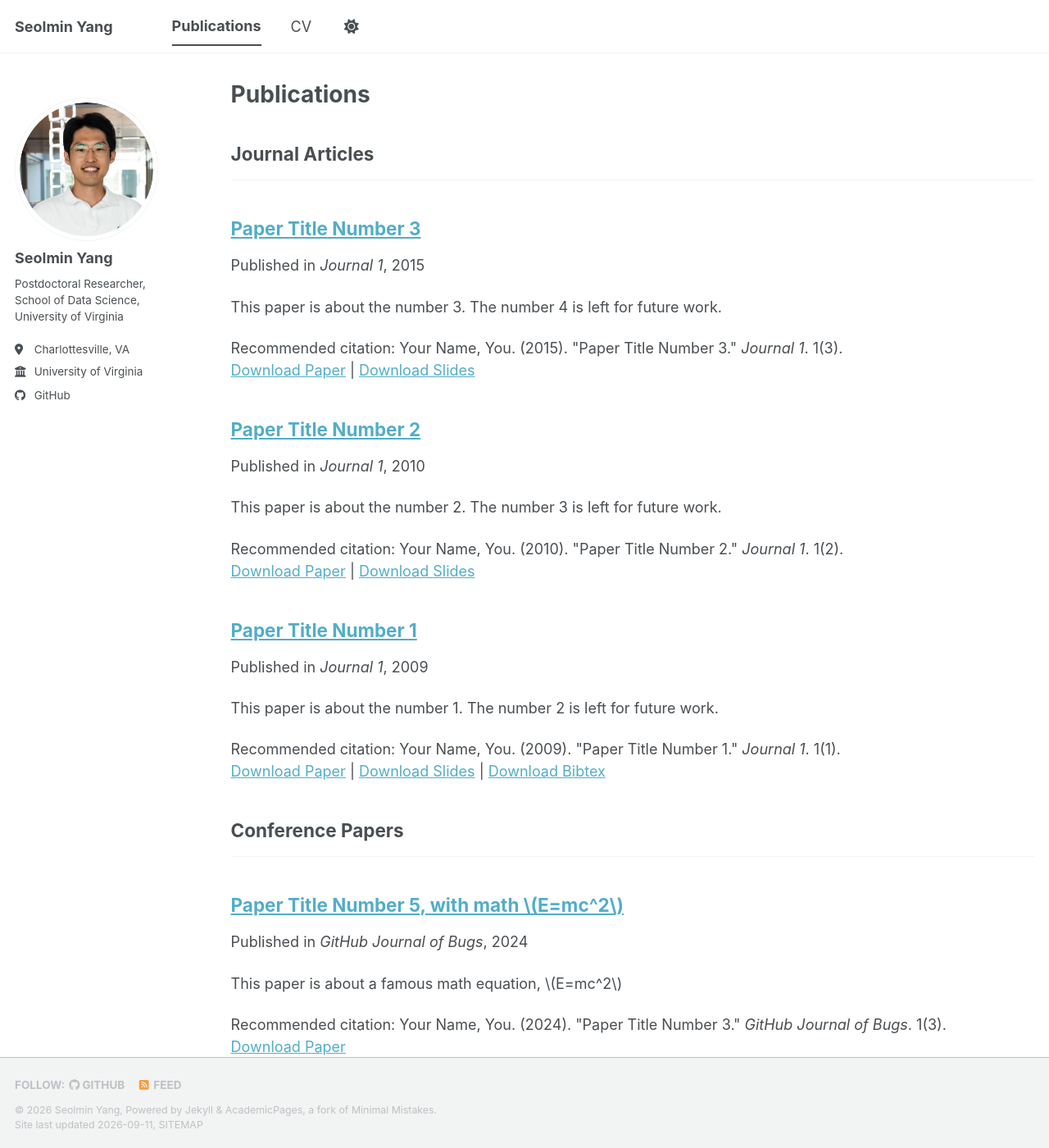
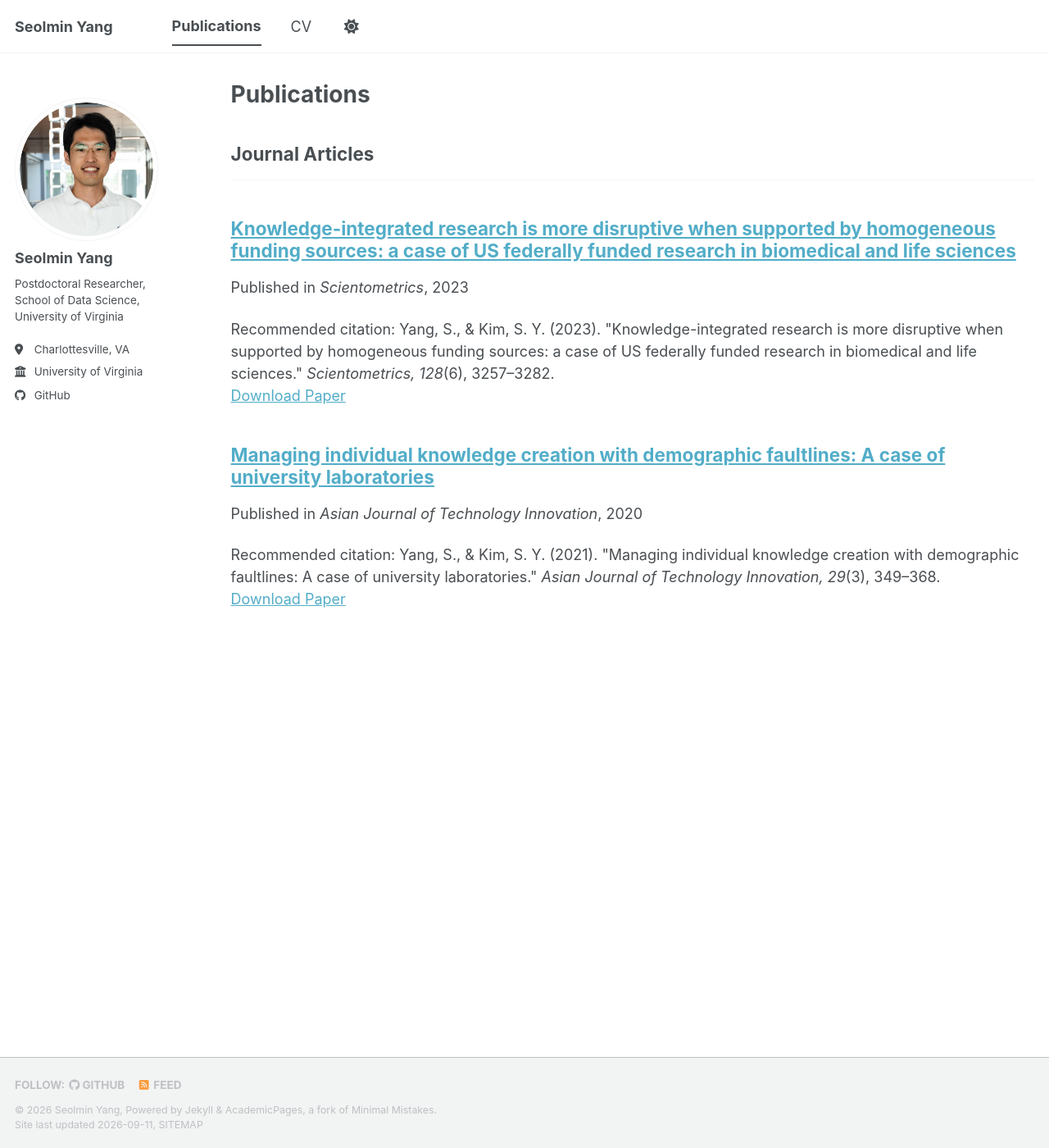
Before and after one commit to seolminyang/seolminyang.github.io, a Jekyll site: the page built from _pages/publications.html, in a window 1280 px wide and 1400 px high. Shown: the whole window at 82% size. Built offline with Jekyll 4.4.1, drawn with Linux system fonts in a browser that asks for light colours; a style sheet for code colours, icons or effects is not loaded; some of the changed text lies outside the part shown.

Commit message:
Update publications

```diff
--- a/_config.yml
+++ b/_config.yml
@@ -88,6 +88,8 @@ publication_category:
     title: 'Books'
   manuscripts:
     title: 'Journal Articles'
+  working-papers:
+    title: 'Working Papers'
   conferences:
     title: 'Conference Papers'
 
--- a/_publications/2009-10-01-paper-title-number-1.md
+++ /dev/null
@@ -1,14 +0,0 @@
----
-title: "Paper Title Number 1"
-collection: publications
-category: manuscripts
-permalink: /publication/2009-10-01-paper-title-number-1
-excerpt: 'This paper is about the number 1. The number 2 is left for future work.'
-date: 2009-10-01
-venue: 'Journal 1'
-slidesurl: 'https://academicpages.github.io/files/slides1.pdf'
-paperurl: 'https://academicpages.github.io/files/paper1.pdf'
-bibtexurl: 'https://academicpages.github.io/files/bibtex1.bib'
-citation: 'Your Name, You. (2009). &quot;Paper Title Number 1.&quot; <i>Journal 1</i>. 1(1).'
----
-The contents above will be part of a list of publications, if the user clicks the link for the publication than the contents of section will be rendered as a full page, allowing you to provide more information about the paper for the reader. When publications are displayed as a single page, the contents of the above "citation" field will automatically be included below this section in a smaller font.
--- a/_publications/2010-10-01-paper-title-number-2.md
+++ /dev/null
@@ -1,14 +0,0 @@
----
-title: "Paper Title Number 2"
-collection: publications
-category: manuscripts
-permalink: /publication/2010-10-01-paper-title-number-2
-excerpt: 'This paper is about the number 2. The number 3 is left for future work.'
-date: 2010-10-01
-venue: 'Journal 1'
-slidesurl: 'https://academicpages.github.io/files/slides2.pdf'
-paperurl: 'https://academicpages.github.io/files/paper2.pdf'
-citation: 'Your Name, You. (2010). &quot;Paper Title Number 2.&quot; <i>Journal 1</i>. 1(2).'
----
-
-The contents above will be part of a list of publications, if the user clicks the link for the publication than the contents of section will be rendered as a full page, allowing you to provide more information about the paper for the reader. When publications are displayed as a single page, the contents of the above "citation" field will automatically be included below this section in a smaller font.
--- a/_publications/2015-10-01-paper-title-number-3.md
+++ /dev/null
@@ -1,14 +0,0 @@
----
-title: "Paper Title Number 3"
-collection: publications
-category: manuscripts
-permalink: /publication/2015-10-01-paper-title-number-3
-excerpt: 'This paper is about the number 3. The number 4 is left for future work.'
-date: 2015-10-01
-venue: 'Journal 1'
-slidesurl: 'https://academicpages.github.io/files/slides3.pdf'
-paperurl: 'https://academicpages.github.io/files/paper3.pdf'
-citation: 'Your Name, You. (2015). &quot;Paper Title Number 3.&quot; <i>Journal 1</i>. 1(3).'
----
-
-The contents above will be part of a list of publications, if the user clicks the link for the publication than the contents of section will be rendered as a full page, allowing you to provide more information about the paper for the reader. When publications are displayed as a single page, the contents of the above "citation" field will automatically be included below this section in a smaller font.
--- /dev/null
+++ b/_publications/2020-demographic-faultlines.md
@@ -0,0 +1,10 @@
+---
+title: "Managing individual knowledge creation with demographic faultlines: A case of university laboratories"
+collection: publications
+category: manuscripts
+permalink: /publication/2020-demographic-faultlines
+date: 2020-09-01
+venue: 'Asian Journal of Technology Innovation'
+paperurl: 'https://www.tandfonline.com/doi/abs/10.1080/19761597.2020.1813039'
+citation: 'Yang, S., & Kim, S. Y. (2021). &quot;Managing individual knowledge creation with demographic faultlines: A case of university laboratories.&quot; <i>Asian Journal of Technology Innovation, 29</i>(3), 349–368.'
+---
--- /dev/null
+++ b/_publications/2023-knowledge-integrated-research.md
@@ -0,0 +1,10 @@
+---
+title: "Knowledge-integrated research is more disruptive when supported by homogeneous funding sources: a case of US federally funded research in biomedical and life sciences"
+collection: publications
+category: manuscripts
+permalink: /publication/2023-knowledge-integrated-research
+date: 2023-05-14
+venue: 'Scientometrics'
+paperurl: 'https://link.springer.com/article/10.1007/s11192-023-04706-5'
+citation: 'Yang, S., & Kim, S. Y. (2023). &quot;Knowledge-integrated research is more disruptive when supported by homogeneous funding sources: a case of US federally funded research in biomedical and life sciences.&quot; <i>Scientometrics, 128</i>(6), 3257–3282.'
+---
--- a/_publications/2025-06-08-paper-title-number-5.md
+++ /dev/null
@@ -1,13 +0,0 @@
----
-title: "Paper Title Number 5, with math $$E=mc^2$$"
-collection: publications
-category: conferences
-permalink: /publication/2024-02-17-paper-title-number-4
-excerpt: 'This paper is about a famous math equation, $$E=mc^2$$'
-date: 2024-02-17
-venue: 'GitHub Journal of Bugs'
-paperurl: 'https://academicpages.github.io/files/paper3.pdf'
-citation: 'Your Name, You. (2024). &quot;Paper Title Number 3.&quot; <i>GitHub Journal of Bugs</i>. 1(3).'
----
-
-Using [MathJax](https://www.mathjax.org/) in the description is supported - $$E=mc^2$$ - however, the use must be mindful that the default delimiters are `$$...$$` and `\\[...\\]` which differs from the `$...$` that is typically expected.
```
Also changed, not shown: _publications/2024-02-17-paper-title-number-4.md (deleted, +0 -13 lines).
